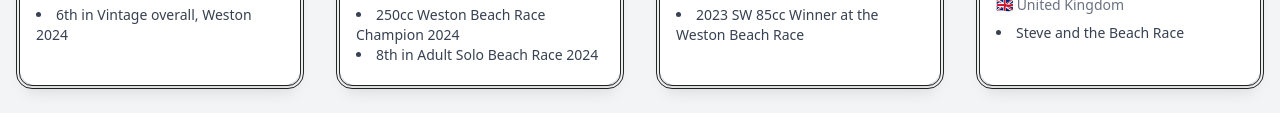
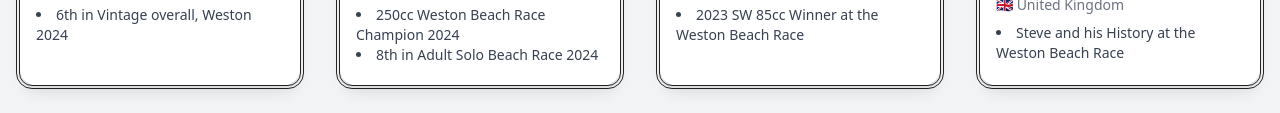
Before and after one commit to eloiserhl/Our-riders, a plain HTML site: page index.html in a window 1280 px wide. Shown: the part 1807-1920 px from the top of the page. Drawn offline with nearby package versions, Linux system fonts and the light colour scheme.

Commit message:
Update index.html

```diff
--- a/index.html
+++ b/index.html
@@ -503,7 +503,7 @@ Our first experience in the Western Beach Race was unforgettable. We loved every
               <h2 class="text-xl font-semibold">Steve Jones</h2>
               <p class="text-sm text-gray-500 mb-2">🇬🇧 United Kingdom</p>
               <ul class="text-sm text-gray-700 list-disc list-inside">
-                <li>Steve and the Beach Race </li>
+                <li>Steve and his History at the Weston Beach Race</li>
               </ul>
             </div>
           </div>
```
